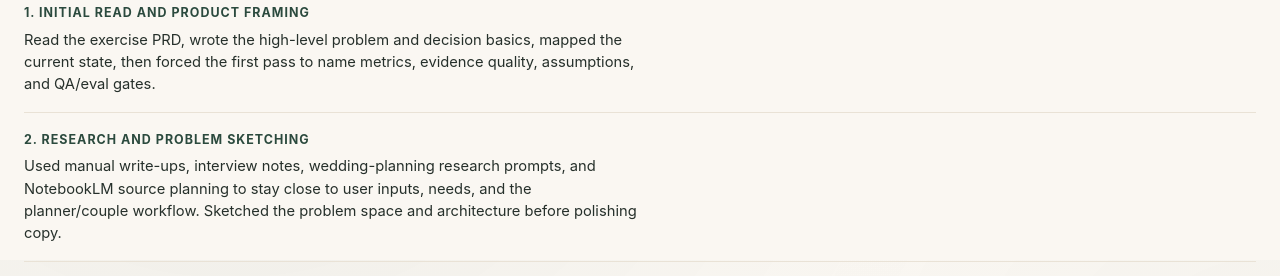
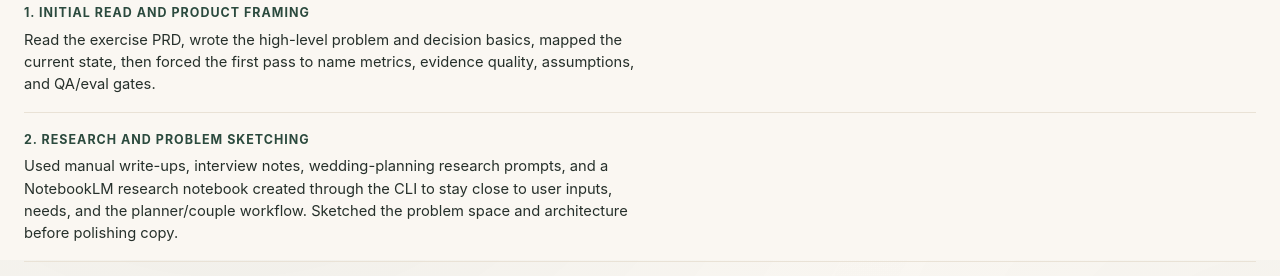
Before and after one commit to hollandkevint/hitch, a website: page public/process.html in a window 1280 px wide. Shown: the part 1340-1616 px from the top of the page. Drawn offline with Linux system fonts and the light colour scheme.

Commit message:
Clarify NotebookLM process step

```diff
--- a/public/process.html
+++ b/public/process.html
@@ -197,7 +197,7 @@ nav.jump { box-shadow: 0 1px 0 rgba(38,48,43,0.03); }
   </figure>
   <ul class="process-phase">
     <li><b>1. Initial read and product framing</b><span>Read the exercise PRD, wrote the high-level problem and decision basics, mapped the current state, then forced the first pass to name metrics, evidence quality, assumptions, and QA/eval gates.</span></li>
-    <li><b>2. Research and problem sketching</b><span>Used manual write-ups, interview notes, wedding-planning research prompts, and NotebookLM source planning to stay close to user inputs, needs, and the planner/couple workflow. Sketched the problem space and architecture before polishing copy.</span></li>
+    <li><b>2. Research and problem sketching</b><span>Used manual write-ups, interview notes, wedding-planning research prompts, and a NotebookLM research notebook created through the CLI to stay close to user inputs, needs, and the planner/couple workflow. Sketched the problem space and architecture before polishing copy.</span></li>
     <li><b>3. Prototype ladder</b><span>Started with quick artifacts and visual mocks, then moved through Claude Artifacts and Lovable-style prototype prompting into a real app shape. Used Claude Code and Compound Engineering passes to turn the Google Doc PRD into a working, inspectable build context.</span></li>
     <li><b>4. Governed build</b><span>Built the questionnaire, record depth, planner view, approval gate, and audit trail in a Railway-deployed Node app with SQLite persistence. The architecture stayed centered on data governance: draft path writes nothing, commit path is server-gated, evals decide release.</span></li>
     <li><b>5. Review hardening</b><span>Ran code-review and doc-review passes, adversarial reads, and design polish. The output is not a slide: it is one live URL with the demo, PRD, assumptions, architecture, questions, and v2 preview ready for a panel working session.</span></li>
```
